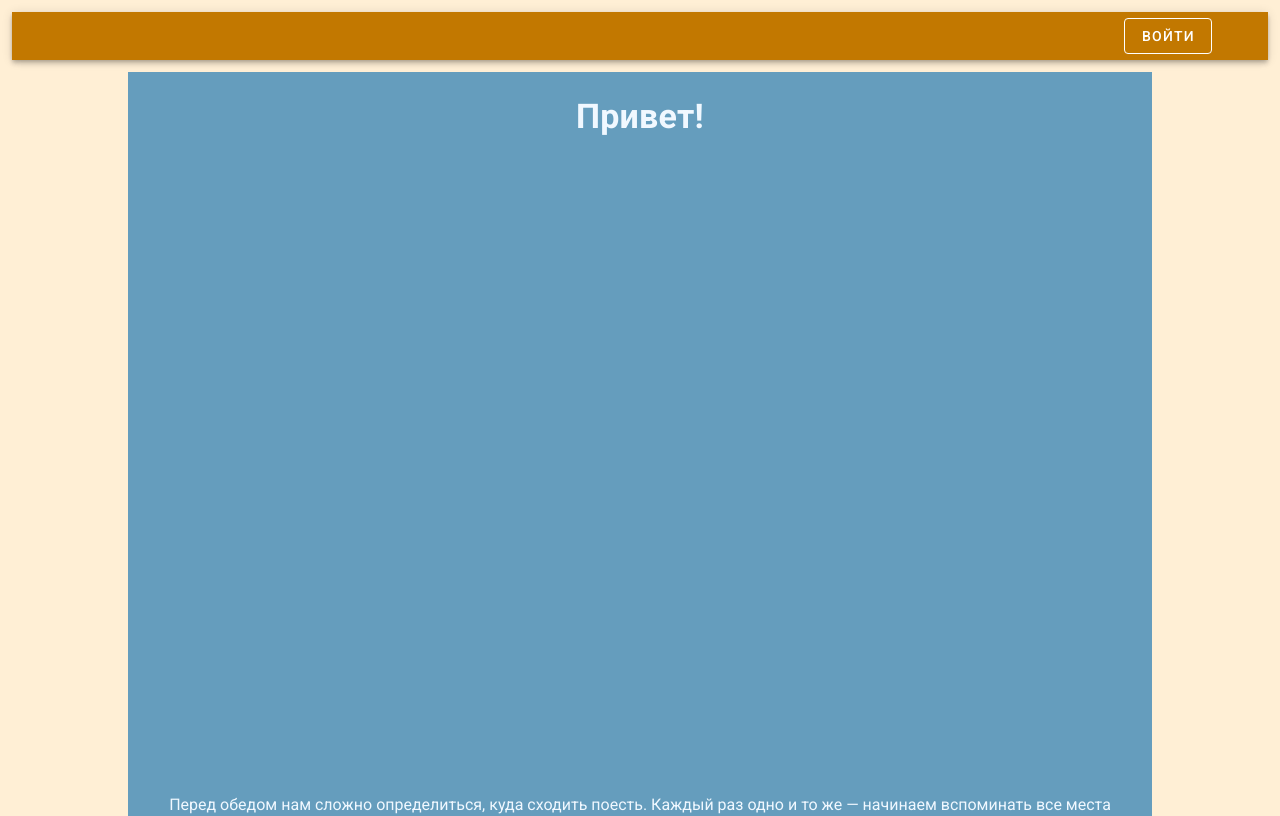
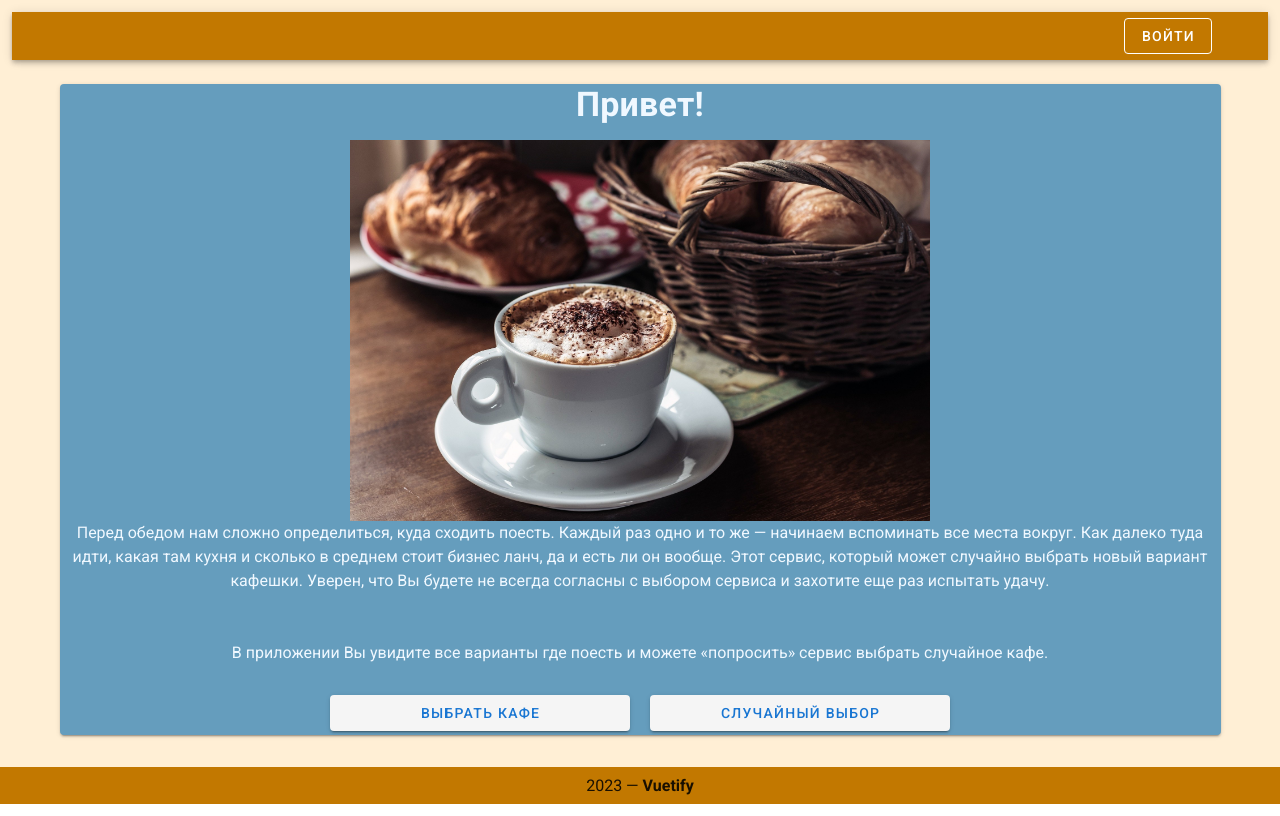
Before and after one commit to PaulKuznetsov3/search-cafe, a Vue app: page / in a window 1280 px wide. Shown: the top 816 px of the page. Built offline with nearby package versions, Linux system fonts and the light colour scheme; a web font is replaced by a local one.

Commit message:
addStyleStartPage

```diff
--- a/src/components/AppNavbar.vue
+++ b/src/components/AppNavbar.vue
@@ -11,6 +11,9 @@
     <v-btn v-if="currentPage === 'cafes'" outlined class="mr-10">
         <router-link class="td" to="/cafes" >Войти</router-link>
     </v-btn>
+    <v-btn v-if="currentPage === 'cafe'" outlined class="mr-10">
+        <router-link class="td" to="/cafes" >Назад</router-link>
+    </v-btn>
     </v-app-bar>
   </v-container>
 </template>
@@ -20,7 +23,19 @@ export default {
   currentPage: 'start',
   computed: {
     currentPage() {
-      return this.$route.path.includes('/cafes') ? 'start' : 'cafes';
+      if (this.$route.path === '/') {
+        return 'cafes';
+      }
+      if (this.$route.path === '/cafes') {
+        return 'start';
+      }
+      if (this.$route.path === '/rulette') {
+        return 'start';
+      }
+      if (this.$route.path.includes('/cafe/')) {
+        return 'cafe';
+      }
+      return 'start';
     },
   },
 };
--- a/src/pages/cafePage.vue
+++ b/src/pages/cafePage.vue
@@ -40,9 +40,7 @@ export default {
   async mounted() {
     try {
       this.cafe = (await this.fetchCafeData()).data;
-      console.log(this.cafe.data);
     } catch (e) {
-      console.log(e);
       this.$toast.error('ошибка соединения');
     }
   },
--- a/src/pages/cafesPage.vue
+++ b/src/pages/cafesPage.vue
@@ -5,7 +5,6 @@
           :key="cafe.id"
           :cafe="cafe"
           :id="cafe.id"
-          @openModal="openModal"
         />
       </v-container>
 
@@ -26,7 +25,6 @@ export default {
     try {
       this.cafes = (await this.fetchData()).data;
     } catch (e) {
-      console.log(e);
       this.$toast.error('ошибка соединения');
     }
   },
--- a/src/pages/rulettePage.vue
+++ b/src/pages/rulettePage.vue
@@ -77,6 +77,7 @@ export default {
     justify-content: center;
     align-items: center;
     width:150px;
+    height: 400px;
   }
   img{
     position: relative;
--- a/src/pages/startPage.vue
+++ b/src/pages/startPage.vue
@@ -1,16 +1,8 @@
 <template>
-  <div>
-  <v-sheet
-    class="pa-6 text-white mx-auto"
-    color="#659DBD"
-    max-width="80%"
-    height="90%"
-    margin-top="100px"
-    text-align="justify"
-  >
-
+  <v-container class="height-100vh flex" fill-height>
+    <v-card class="background">
       <h4 class="text-h4 font-weight-bold mb-4 text-center text-color">Привет!</h4>
-    <v-img :src="require('@/static/avatar1.jpeg')" alt='' />
+      <img :src="require('@/static/avatar1.jpeg')" alt='' />
       <p class="mb-8 text-color">
         Перед обедом нам сложно определиться, куда сходить поесть.
         Каждый раз одно и то же — начинаем вспоминать все места вокруг.
@@ -25,9 +17,10 @@
         В приложении Вы увидите все варианты где поесть и можете «попросить»
         сервис выбрать случайное кафе.
       </p>
-
+      <v-row justify="center">
         <v-btn
-      class="text-none text-black mb-4 center"
+        coll="4"
+        class=" mb-4 btn"
         color="red-accent-2"
         size="x-large"
         variant="flat"
@@ -35,15 +28,17 @@
         <router-link class="td-inp" to="/cafes" >Выбрать кафе</router-link>
       </v-btn>
       <v-btn
-      class="text-none text-black mb-4 center"
+        coll="4"
+        class="mb-4 btn"
         color="red-accent-2"
         size="x-large"
         variant="flat"
       >
         <router-link class="td-inp" to="/rulette" >Случайный выбор</router-link>
       </v-btn>
-  </v-sheet>
-</div>
+    </v-row>
+    </v-card>
+  </v-container>
 </template>
 
 <script>
@@ -56,23 +51,30 @@ export default {
     text-decoration: none;
     color: white;
   }
-  .image{
+  img{
     display: block;
     margin: auto;
     width: 50%;
     height: 50%;
+  }
+  .btn{
+    width: 300px;
+    margin: 10px;
   }
   .text-color{
     font-family: 'Roboto';
     text-align: center;
     color:aliceblue;
   }
-  .center{
-    display: block;
-    margin: auto;
-  }
+
   .td-inp{
     text-decoration: none;
     color: "#659DBD";
   }
+  .background{
+    background: #659DBD;
+  }
+  .flex{
+    justify-content: center;
+  }
 </style>
```
Also changed, not shown: src/static/png.png (added). Lines whose indentation alone changed are shown as unchanged.
